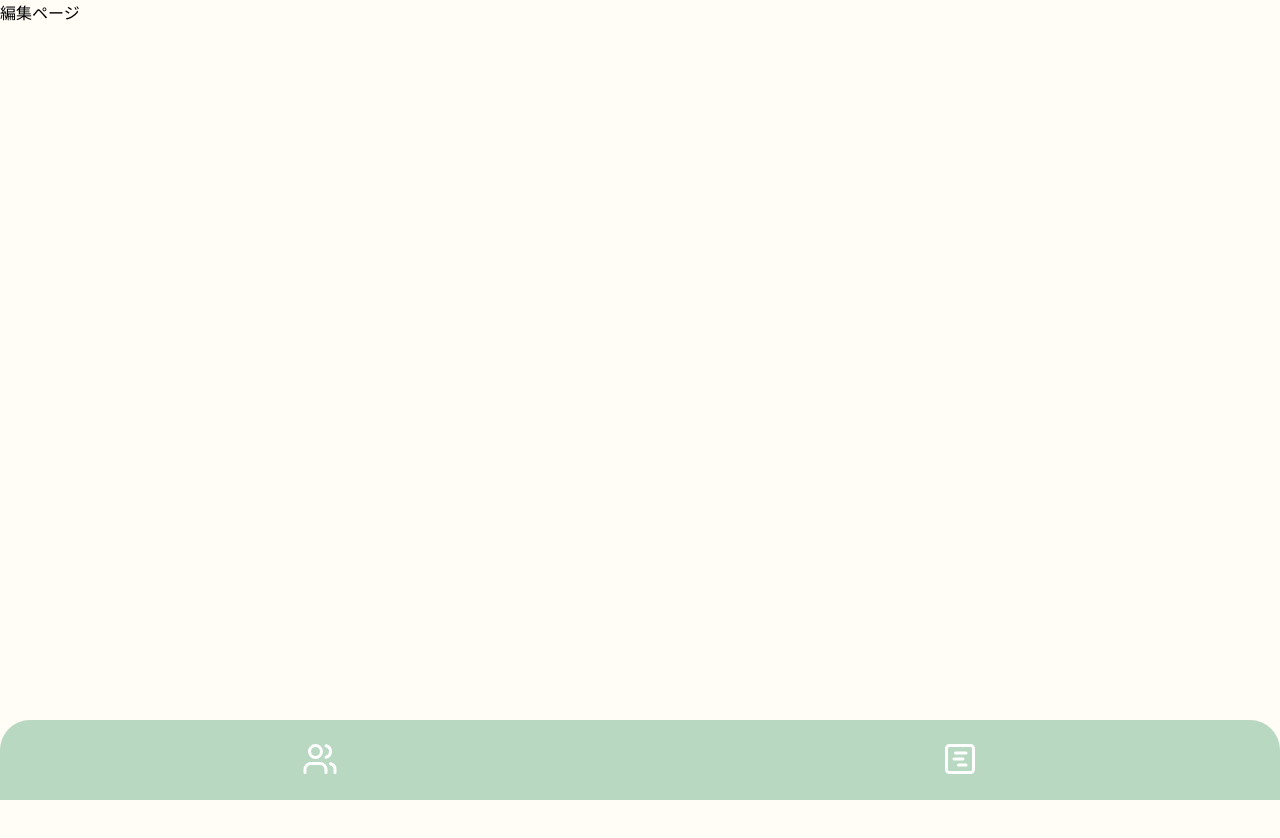
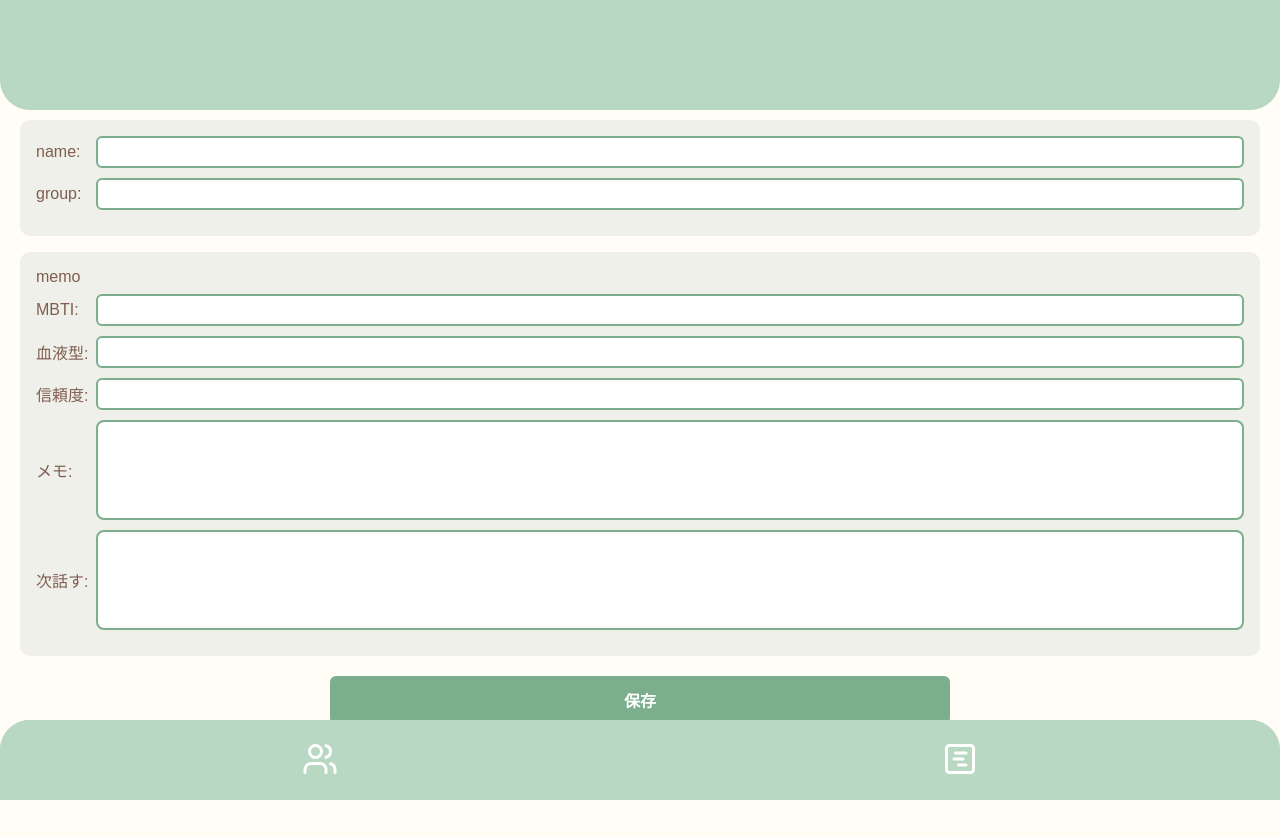
Before and after one commit to yui949/memorylog, a React (Create React App) app in the folder frontend/: page /people/1/edit in a window 1280 px wide. Shown: the top 838 px of the page. Before the commit the page ends 800 px from the top, so only its background shows below. Built offline with nearby package versions, Linux system fonts and the light colour scheme; no server answers; a web font is replaced by a local one.

Commit message:
feat編集画面、保存、次話すこと欄追加

```diff
--- a/frontend/src/screens/PeopleDetail.tsx
+++ b/frontend/src/screens/PeopleDetail.tsx
@@ -1,26 +1,26 @@
 import { useEffect, useState } from "react";
-import { useParams } from "react-router-dom";
+import { useParams, useNavigate } from "react-router-dom"; // まとめてインポート
 import Header from "../components/Header";
 import { ChevronLeft } from "lucide-react";
-import { Plus } from "lucide-react";
-import { useNavigate } from "react-router-dom";
 
+// 型定義をRailsのカラム名に合わせる
 type Person = {
   id: number;
   name: string;
   group: string | null;
   mbti?: string;
   blood_type?: string;
-  memo?: string;
+  reliability?: string; // 追加
+  other?: string;       // Rails側がotherならこちらに合わせる
   next_topic?: string;
 };
 
 export default function PeopleDetail() {
-
-  const { id } = useParams();   // URLのid取得
+  const { id } = useParams<{ id: string }>();
   const [person, setPerson] = useState<Person | null>(null);
   const navigate = useNavigate();
 
+  // 削除処理
   const handleDelete = async () => {
     if (!window.confirm("この人を削除しますか？")) return;
 
@@ -29,9 +29,7 @@ export default function PeopleDetail() {
         method: "DELETE",
       });
 
-    if (!res.ok) {
-      throw new Error("削除失敗");
-    }
+      if (!res.ok) throw new Error("削除失敗");
 
       alert("削除しました");
       navigate("/people");
@@ -41,29 +39,34 @@ export default function PeopleDetail() {
     }
   };
 
+  // データ取得
   useEffect(() => {
     fetch(`http://localhost:3000/people/${id}`)
-      .then(res => res.json())
-      .then(data => setPerson(data));
+      .then((res) => res.json())
+      .then((data) => setPerson(data))
+      .catch((err) => console.error("取得エラー:", err));
   }, [id]);
 
   if (!person) {
-    return <div>Loading...</div>;
+    return <div style={{ textAlign: "center", marginTop: "100px" }}>Loading...</div>;
   }
 
   return (
     <>
-      <div style={{
+      {/* 戻るボタン */}
+      <div
+        style={{
           position: "fixed",
           top: "70px",
           left: "20px",
           zIndex: 1000,
-            cursor: "pointer"
+          cursor: "pointer",
         }}
         onClick={() => navigate(-1)}
       >
         <ChevronLeft size={28} color="#815D51" />
       </div>
+
       <Header />
 
       <div
@@ -71,10 +74,9 @@ export default function PeopleDetail() {
           paddingTop: "150px",
           paddingBottom: "100px",
           paddingLeft: "20px",
-          paddingRight: "20px"
+          paddingRight: "20px",
         }}
       >
-
         {/* アイコン */}
         <div
           style={{
@@ -82,51 +84,74 @@ export default function PeopleDetail() {
             height: "100px",
             borderRadius: "50%",
             background: "#B9D8C2",
-            margin: "0 auto"
+            margin: "0 auto",
           }}
         />
 
-        {/* 名前 */}
-        <h2 style={{ textAlign: "center", marginTop: "20px" ,color: "#815D51" }}>
+        {/* 名前・グループ */}
+        <h2 style={{ textAlign: "center", marginTop: "20px", color: "#815D51" }}>
           {person.name}
         </h2>
-
-        {/* group */}
-        <p style={{ textAlign: "center", color: "#815D51" }}>
-          {person.group ?? "group"}
+        <p style={{ textAlign: "center", color: "#815D51", marginBottom: "30px" }}>
+          {person.group ?? "グループなし"}
         </p>
 
         {/* 情報カード */}
         <div
           style={{
-            marginTop: "30px",
             background: "#EEF0E9",
             padding: "20px",
-            borderRadius: "20px"
+            borderRadius: "20px",
           }}
         >
-
-          <div style={{ marginBottom: "10px", color: "#815D51" }}>
-           MBTI : {person.mbti ?? "未登録"}
+          <div style={styles.infoRow}>
+            <strong>MBTI :</strong> {person.mbti || "未登録"}
           </div>
 
-          <div style={{ marginBottom: "10px", color: "#815D51" }}>
-           血液型 : {person.blood_type ?? "未登録"}
+          <div style={styles.infoRow}>
+            <strong>血液型 :</strong> {person.blood_type || "未登録"}
           </div>
 
-          <div style={{ marginBottom: "10px", color: "#815D51" }}>
-           メモ : {person.memo ?? "なし"}
+          <div style={styles.infoRow}>
+            <strong>信頼度 :</strong> {person.reliability || "未登録"}
           </div>
 
-          <div style={{ marginTop: "15px", color: "#815D51" }}>
-           次話したいこと : {person.next_topic ?? "なし"}
+          <div style={styles.infoRow}>
+            <strong>メモ :</strong> {person.other || "なし"}
           </div>
 
+          <div style={{ ...styles.infoRow, marginTop: "15px", borderTop: "1px solid #D1D3CC", paddingTop: "15px" }}>
+            <strong>次話したいこと :</strong>
+            <div style={{ marginTop: "5px" }}>{person.next_topic || "なし"}</div>
           </div>
-<div style={{ display: "flex", gap: "10px", marginTop: "20px" }}>
+        </div>
+
+        {/* ボタンエリア */}
+        <div style={{ display: "flex", gap: "10px", marginTop: "30px" }}>
+          <button onClick={handleDelete} style={styles.deleteButton}>
+            削除
+          </button>
+
           <button
-    onClick={handleDelete}
-    style={{
+            onClick={() => navigate(`/people/${id}/edit`)}
+            style={styles.editButton}
+          >
+            編集
+          </button>
+        </div>
+      </div>
+    </>
+  );
+}
+
+// スタイル定数
+const styles: any = {
+  infoRow: {
+    marginBottom: "10px",
+    color: "#815D51",
+    fontSize: "15px",
+  },
+  deleteButton: {
     background: "#FFB3C1",
     border: "none",
     padding: "12px 0",
@@ -134,15 +159,9 @@ export default function PeopleDetail() {
     color: "white",
     fontSize: "16px",
     cursor: "pointer",
-      flex: 1
-    }}
-  >
-    削除
-  </button>
-
-  <button
-    onClick={() => navigate(`/people/${id}/edit`)}
-    style={{
+    flex: 1,
+  },
+  editButton: {
     background: "#88B49A",
     border: "none",
     padding: "12px 0",
@@ -150,14 +169,6 @@ export default function PeopleDetail() {
     color: "white",
     fontSize: "16px",
     cursor: "pointer",
-      flex: 1
-    }}
-  >
-    編集
-  </button>
-</div>
-      </div>
-
-    </>
-  );
-}
+    flex: 1,
+  },
+};
--- a/frontend/src/screens/PeopleEdit.tsx
+++ b/frontend/src/screens/PeopleEdit.tsx
@@ -1,3 +1,183 @@
+import { useState, useEffect } from "react";
+import { useNavigate, useParams } from "react-router-dom";
+import { X } from "lucide-react";
+import Header from "../components/Header";
+import Footer from "../components/Footer";
+
 export default function PeopleEdit() {
-  return <div>編集ページ</div>;
+  const navigate = useNavigate();
+  const { id } = useParams<{ id: string }>();
+
+  const [name, setName] = useState("");
+  const [group, setGroup] = useState("");
+  const [mbti, setMbti] = useState("");
+  const [bloodType, setBloodType] = useState("");
+  const [reliability, setReliability] = useState("");
+  const [other, setOther] = useState("");
+  const [nextTopic, setNextTopic] = useState(""); // ステート追加
+
+  useEffect(() => {
+    if (!id) return;
+    const fetchPerson = async () => {
+      try {
+        const res = await fetch(`http://localhost:3000/people/${id}`);
+        if (res.ok) {
+          const data = await res.json();
+          setName(data.name || "");
+          setGroup(data.group || "");
+          setMbti(data.mbti || "");
+          setBloodType(data.blood_type || "");
+          setReliability(data.reliability || "");
+          setOther(data.other || "");
+          setNextTopic(data.next_topic || ""); // 修正：setNextTopicを使用
+        }
+      } catch (error) {
+        console.error("データの取得に失敗しました", error);
+      }
+    };
+    fetchPerson();
+  }, [id]);
+
+  const handleSubmit = async () => {
+    const res = await fetch(`http://localhost:3000/people/${id}`, {
+      method: "PUT",
+      headers: { "Content-Type": "application/json" },
+      body: JSON.stringify({
+        person: {
+          name,
+          group,
+          mbti,
+          blood_type: bloodType,
+          reliability,
+          other,
+          next_topic: nextTopic, // Railsに送るデータ
+        },
+      }),
+    });
+
+    if (res.ok) {
+      navigate("/people");
+    } else {
+      alert("保存に失敗しました");
+    }
+  };
+
+  return (
+    <div style={styles.container}>
+      <Header />
+      <div style={styles.content}>
+        <div style={styles.card}>
+          <div style={styles.row}>
+            <span style={styles.label}>name:</span>
+            <input style={styles.input} value={name} onChange={(e) => setName(e.target.value)} />
+          </div>
+          <div style={styles.row}>
+            <span style={styles.label}>group:</span>
+            <input style={styles.input} value={group} onChange={(e) => setGroup(e.target.value)} />
+          </div>
+        </div>
+
+        <div style={styles.card}>
+          <div style={{ color: "#815D51", marginBottom: "8px" }}>memo</div>
+          <div style={styles.row}><span style={styles.label}>MBTI:</span><input style={styles.input} value={mbti} onChange={(e) => setMbti(e.target.value)} /></div>
+          <div style={styles.row}><span style={styles.label}>血液型:</span><input style={styles.input} value={bloodType} onChange={(e) => setBloodType(e.target.value)} /></div>
+          <div style={styles.row}><span style={styles.label}>信頼度:</span><input style={styles.input} value={reliability} onChange={(e) => setReliability(e.target.value)} /></div>
+          <div style={styles.row}><span style={styles.label}>メモ:</span><textarea style={styles.textarea} value={other} onChange={(e) => setOther(e.target.value)} /></div>
+          <div style={styles.row}>
+            <span style={styles.label}>次話す:</span>
+            <textarea style={styles.textarea} value={nextTopic} onChange={(e) => setNextTopic(e.target.value)} />
+          </div>
+        </div>
+        <button style={styles.doneButton} onClick={handleSubmit}>保存</button>
+      </div>
+      <Footer />
+    </div>
+  );
 }
+
+// styles は現状のままでOKです
+
+const styles: any = {
+  container: {
+    backgroundColor: "#FFFDF6",
+    minHeight: "100vh",
+    display: "flex",
+    flexDirection: "column",
+    paddingTop: "100px",
+  },
+  topBar: {
+    position: "fixed",
+    top: 0,
+    left: 0,
+    right: 0,
+    height: "155px",
+    zIndex: 9999,
+    display: "flex",
+    justifyContent: "space-between",
+    alignItems: "center",
+    padding: "0 20px",
+    borderBottomLeftRadius: "30px",
+    borderBottomRightRadius: "30px",
+  },
+  title: {
+    color: "#FFFFFF",
+    fontSize: "24px",
+    fontWeight: "bold",
+    margin: 0,
+    flex: 1,
+    textAlign: "center",
+    marginLeft: "30px",
+  },
+  content: {
+    padding: "20px",
+    flex: 1,
+  },
+  card: {
+    background: "#EEF0E9",
+    padding: "16px",
+    borderRadius: "10px",
+    marginBottom: "16px",
+  },
+  row: {
+    display: "flex",
+    alignItems: "center",
+    marginBottom: "10px",
+  },
+  label: {
+    width: "60px",
+    color: "#815D51",
+  },
+  input: {
+    border: "2px solid #7CAD8D",
+    borderRadius: "6px",
+    padding: "0 8px",
+    height: "28px",
+    flex: 1,
+    color: "#815D51",
+    outline: "none",
+    backgroundColor: "white",
+  },
+  doneButton: {
+    display: "block",
+    background: "#7CAD8D",
+    border: "none",
+    color: "white",
+    margin: "20px auto 0",
+    padding: "12px",
+    borderRadius: "6px",
+    width: "50%",
+    cursor: "pointer",
+    fontSize: "16px",
+    fontWeight: "bold",
+  },
+  textarea: {
+    border: "2px solid #7CAD8D",
+    borderRadius: "8px",
+    padding: "8px",
+    flex: 1,
+    color: "#815D51",
+    outline: "none",
+    resize: "none",
+    minHeight: "80px",
+  },
+};
--- a/frontend/src/screens/PeopleNew.tsx
+++ b/frontend/src/screens/PeopleNew.tsx
@@ -1,6 +1,5 @@
 import { useState } from "react";
 import { useNavigate } from "react-router-dom";
-import { X } from "lucide-react";
 import Header from "../components/Header";
 import Footer from "../components/Footer";
 
@@ -13,23 +12,21 @@ export default function PeopleNew() {
   const [bloodType, setBloodType] = useState("");
   const [reliability, setReliability] = useState("");
   const [other, setOther] = useState("");
-
-
+  const [nextTopic, setNextTopic] = useState(""); // ステート追加
 
   const handleSubmit = async () => {
     const res = await fetch("http://localhost:3000/people", {
       method: "POST",
-      headers: {
-        "Content-Type": "application/json",
-      },
+      headers: { "Content-Type": "application/json" },
       body: JSON.stringify({
         person: {
           name,
           group,
           mbti,
           blood_type: bloodType,
-          reliability: reliability,
-          other: other,
+          reliability,
+          other,
+          next_topic: nextTopic, // Railsに送るデータ
         },
       }),
     });
@@ -37,97 +34,38 @@ export default function PeopleNew() {
     if (res.ok) {
       navigate("/people");
     } else {
-      alert("保存失敗");
+      alert("保存に失敗しました");
     }
   };
 
-
-
   return (
     <div style={styles.container}>
-      {/* top */}
-      <div style={styles.topBar}>
-        <h2 style={styles.title}>人を追加</h2>
-        <X size={28} color="#FFFFFF" onClick={() => navigate("/people")} />
-      </div>
-
       <Header />
-
       <div style={styles.content}>
-        {/* name group */}
         <div style={styles.card}>
           <div style={styles.row}>
             <span style={styles.label}>name:</span>
-            <input
-              style={styles.input}
-              value={name}
-              onChange={(e) => setName(e.target.value)}
-            />
+            <input style={styles.input} value={name} onChange={(e) => setName(e.target.value)} />
           </div>
-
           <div style={styles.row}>
             <span style={styles.label}>group:</span>
-            <input
-              style={styles.input}
-              value={group}
-              onChange={(e) => setGroup(e.target.value)}
-            />
+            <input style={styles.input} value={group} onChange={(e) => setGroup(e.target.value)} />
           </div>
         </div>
 
-        {/* memo */}
         <div style={styles.card}>
-          <div style={{ color: "#815D51", marginBottom: "8px" }}>
-            memo
+          <div style={{ color: "#815D51", marginBottom: "8px" }}>memo</div>
+          <div style={styles.row}><span style={styles.label}>MBTI:</span><input style={styles.input} value={mbti} onChange={(e) => setMbti(e.target.value)} /></div>
+          <div style={styles.row}><span style={styles.label}>血液型:</span><input style={styles.input} value={bloodType} onChange={(e) => setBloodType(e.target.value)} /></div>
+          <div style={styles.row}><span style={styles.label}>信頼度:</span><input style={styles.input} value={reliability} onChange={(e) => setReliability(e.target.value)} /></div>
+          <div style={styles.row}><span style={styles.label}>メモ:</span><textarea style={styles.textarea} value={other} onChange={(e) => setOther(e.target.value)} /></div>
+          <div style={styles.row}>
+            <span style={styles.label}>次はなす:</span>
+            <textarea style={styles.textarea} value={nextTopic} onChange={(e) => setNextTopic(e.target.value)} />
           </div>
-
-          <div style={styles.row}>
-            <span style={styles.label}>MBTI:</span>
-            <input
-              style={styles.input}
-              value={mbti}
-              onChange={(e) => setMbti(e.target.value)}
-            />
-          </div>
-
-          <div style={styles.row}>
-            <span style={styles.label}>血液型:</span>
-            <input
-              style={styles.input}
-              value={bloodType}
-              onChange={(e) => setBloodType(e.target.value)}
-            />
-          </div>
-
-          <div style={styles.row}>
-            <span style={styles.label}>信頼度:</span>
-            <input
-              style={styles.input}
-              value={reliability}
-              onChange={(e) => setReliability(e.target.value)}
-            />
-          </div>
-
-          <div style={styles.row}>
-            <span style={styles.label}>メモ:</span>
-            <textarea
-            style={styles.textarea}
-            value={other}
-            onChange={(e) => setOther(e.target.value)}
-             />
-        　　</div>
-
-
-
-
         </div>
-
-        {/* 完了 */}
-        <button style={styles.doneButton} onClick={handleSubmit}>
-          完了
-        </button>
+        <button style={styles.doneButton} onClick={handleSubmit}>完了</button>
       </div>
-
       <Footer />
     </div>
   );
```
Also changed, not shown: 1 other file (tests, documents, lock files or other folders). Lines whose indentation alone changed are shown as unchanged.
